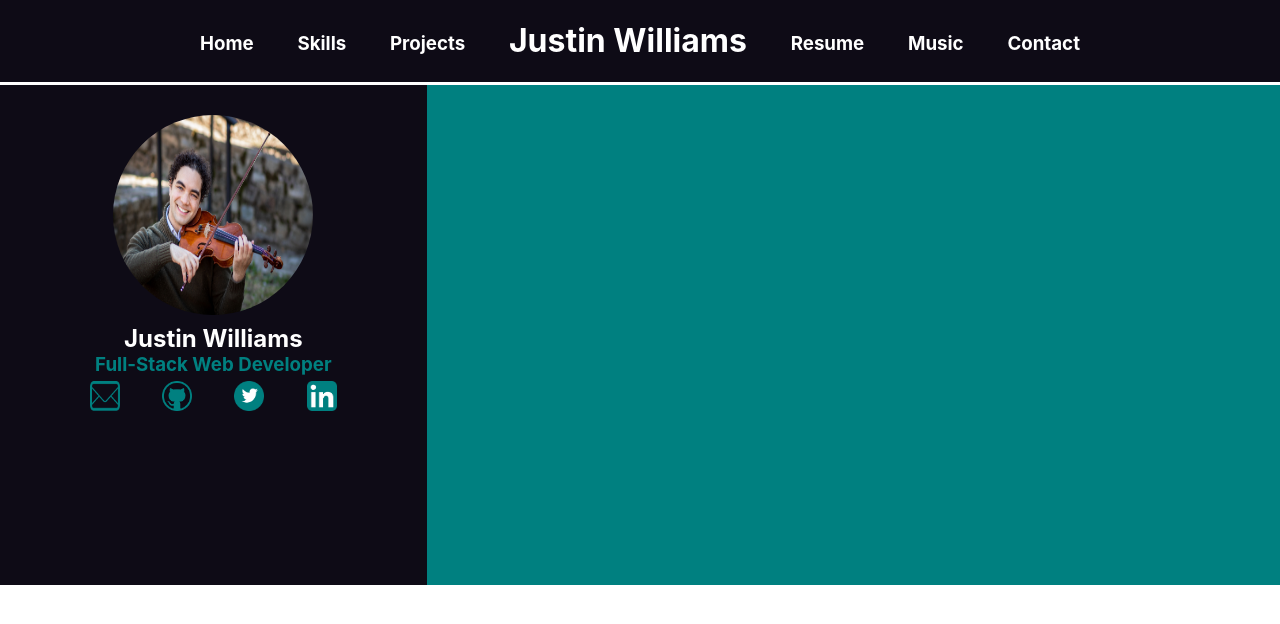
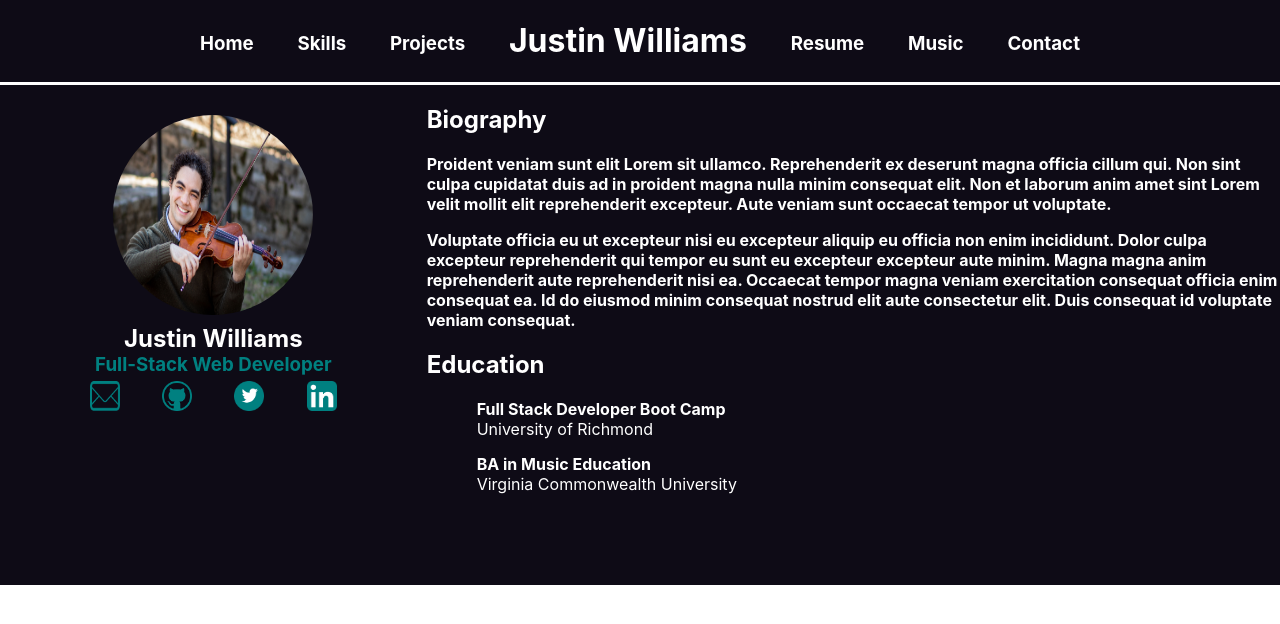
Before and after one commit to justinwilliamsrva/react-portfolio, a React (Create React App) app: page / in a window 1280 px wide. Shown: the top 624 px of the page. Built offline with nearby package versions, Linux system fonts and the light colour scheme.

Commit message:
feat: added biogrphy and edcuation sections with Lorem

```diff
--- a/src/Home.js
+++ b/src/Home.js
@@ -15,7 +15,46 @@ export default function Home() {
             <img className="icons-icon" src="/linkedin.png" />
           </div>
         </div>
-        <div className="biography"></div>
+        <div className="biography">
+          <div id="bio">
+            <h2>Biography</h2>
+            <p>
+              <b>
+                Proident veniam sunt elit Lorem sit ullamco. Reprehenderit ex
+                deserunt magna officia cillum qui. Non sint culpa cupidatat duis
+                ad in proident magna nulla minim consequat elit. Non et laborum
+                anim amet sint Lorem velit mollit elit reprehenderit excepteur.
+                Aute veniam sunt occaecat tempor ut voluptate.
+              </b>
+            </p>
+            <p>
+              <b>
+                Voluptate officia eu ut excepteur nisi eu excepteur aliquip eu
+                officia non enim incididunt. Dolor culpa excepteur reprehenderit
+                qui tempor eu sunt eu excepteur excepteur aute minim. Magna
+                magna anim reprehenderit aute reprehenderit nisi ea. Occaecat
+                tempor magna veniam exercitation consequat officia enim
+                consequat ea. Id do eiusmod minim consequat nostrud elit aute
+                consectetur elit. Duis consequat id voluptate veniam consequat.
+              </b>
+            </p>
+          </div>
+          <div id="education">
+            <h2>Education</h2>
+            <div className="school">
+              <p>
+                <b>Full Stack Developer Boot Camp</b>
+              </p>
+              <p>University of Richmond</p>
+            </div>
+            <div className="school">
+              <p>
+                <b>BA in Music Education</b>
+              </p>
+              <p>Virginia Commonwealth University</p>
+            </div>
+          </div>
+        </div>
       </div>
     </div>
   );
--- a/src/index.css
+++ b/src/index.css
@@ -1,5 +1,5 @@
 :root {
-  --first-bg-color: #0e0b16;
+  --primary-bg-color: #0e0b16;
   --secondary-bg-color: teal;
 }
 
@@ -47,18 +47,18 @@ code {
 
 .home {
   display: flex;
-  background-color: var(--first-bg-color);
+  background-color: var(--primary-bg-color);
   margin-top: 85px;
   height: 500px;
   color: white;
 }
 .personal {
-  background-color: var(--first-bg-color);
+  background-color: var(--primary-bg-color);
   flex: 1;
   height: 100%;
 }
 .biography {
-  background-color: teal;
+  background-color: var(--primary-bg-color);
   flex: 2;
   height: 100%;
 }
@@ -88,3 +88,16 @@ code {
   width: 30px;
   height: 30px;
 }
+
+#bio,
+#education {
+  display: block;
+  text-align: start;
+}
+
+.school {
+  margin: 0px 0px 15px 50px;
+}
+.school > p {
+  margin: 0;
+}
```
